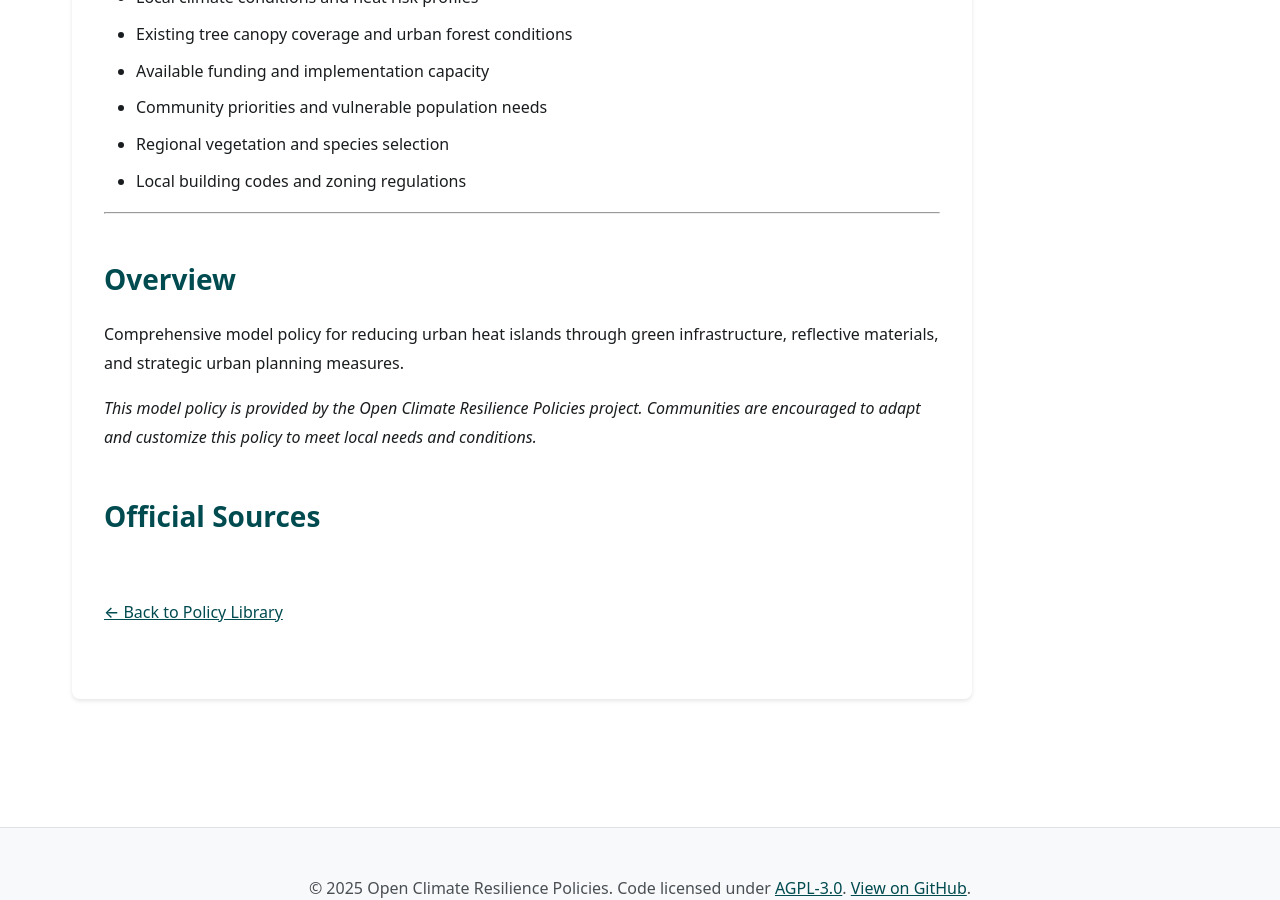
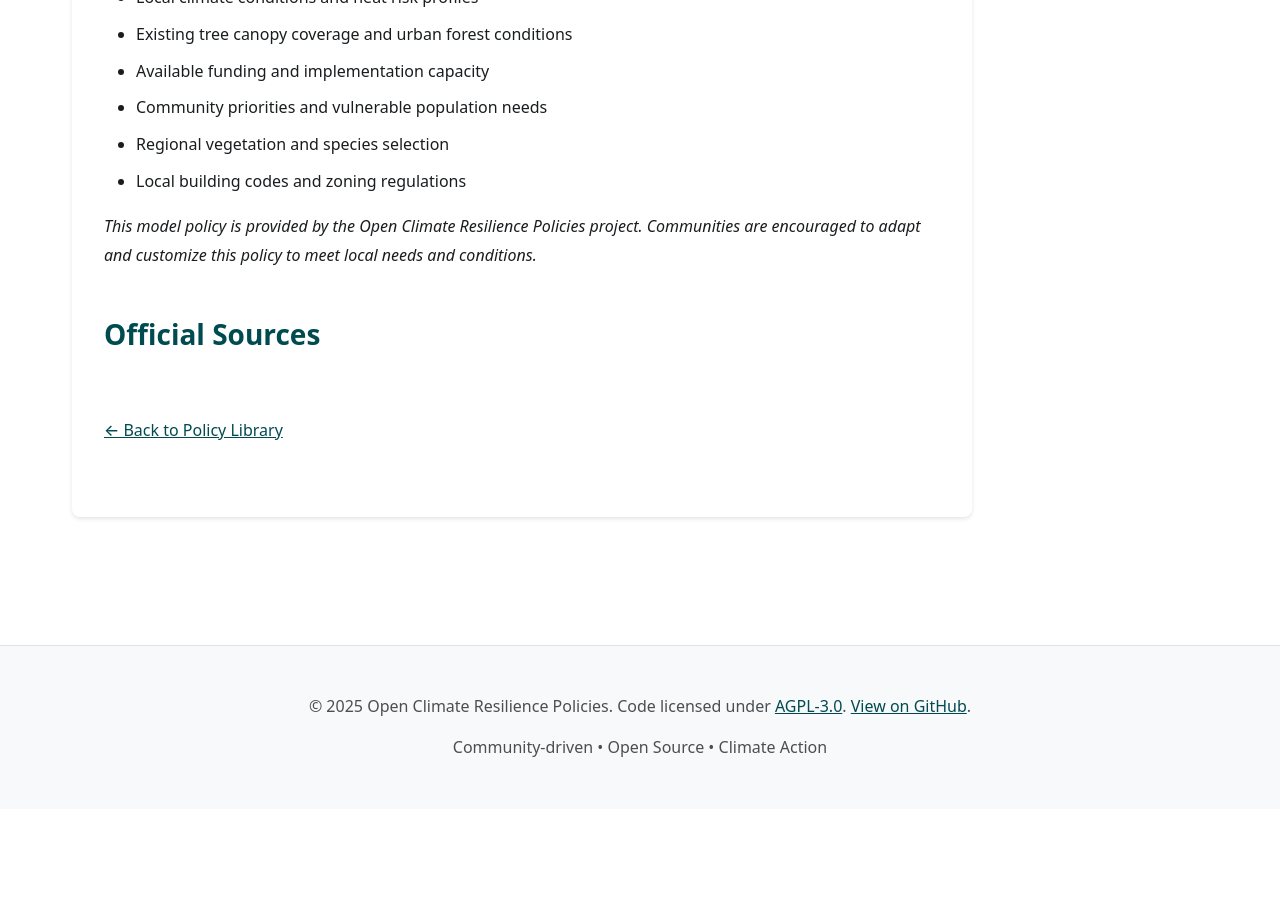
Before and after one commit to Open-Climate-Resilience-Policies/OCRP, a Jekyll site: the page built from _policies/urban-heat-model.md, in a window 1280 px wide and 900 px high, scrolled down 5113 px. Built offline with Jekyll 4.4.1, drawn with Linux system fonts in a browser that asks for light colours; after the commit the page ends 5922 px from its top, so only the background shows below that.

Commit message:
Fix duplicate frontmatter and content sections in multiple policy files

```diff
--- a/_policies/urban-heat-model.md
+++ b/_policies/urban-heat-model.md
@@ -154,10 +154,4 @@
 - Regional vegetation and species selection
 - Local building codes and zoning regulations
 
----
-
-## Overview
-
-Comprehensive model policy for reducing urban heat islands through green infrastructure, reflective materials, and strategic urban planning measures.
-
 *This model policy is provided by the Open Climate Resilience Policies project. Communities are encouraged to adapt and customize this policy to meet local needs and conditions.*
```
Also changed, not shown: _policies/france-solar-parking.md (+0 -8 lines), _policies/solar-parking.md (+0 -2 lines), _policies/virtual-power-plant.md (+0 -4 lines).
